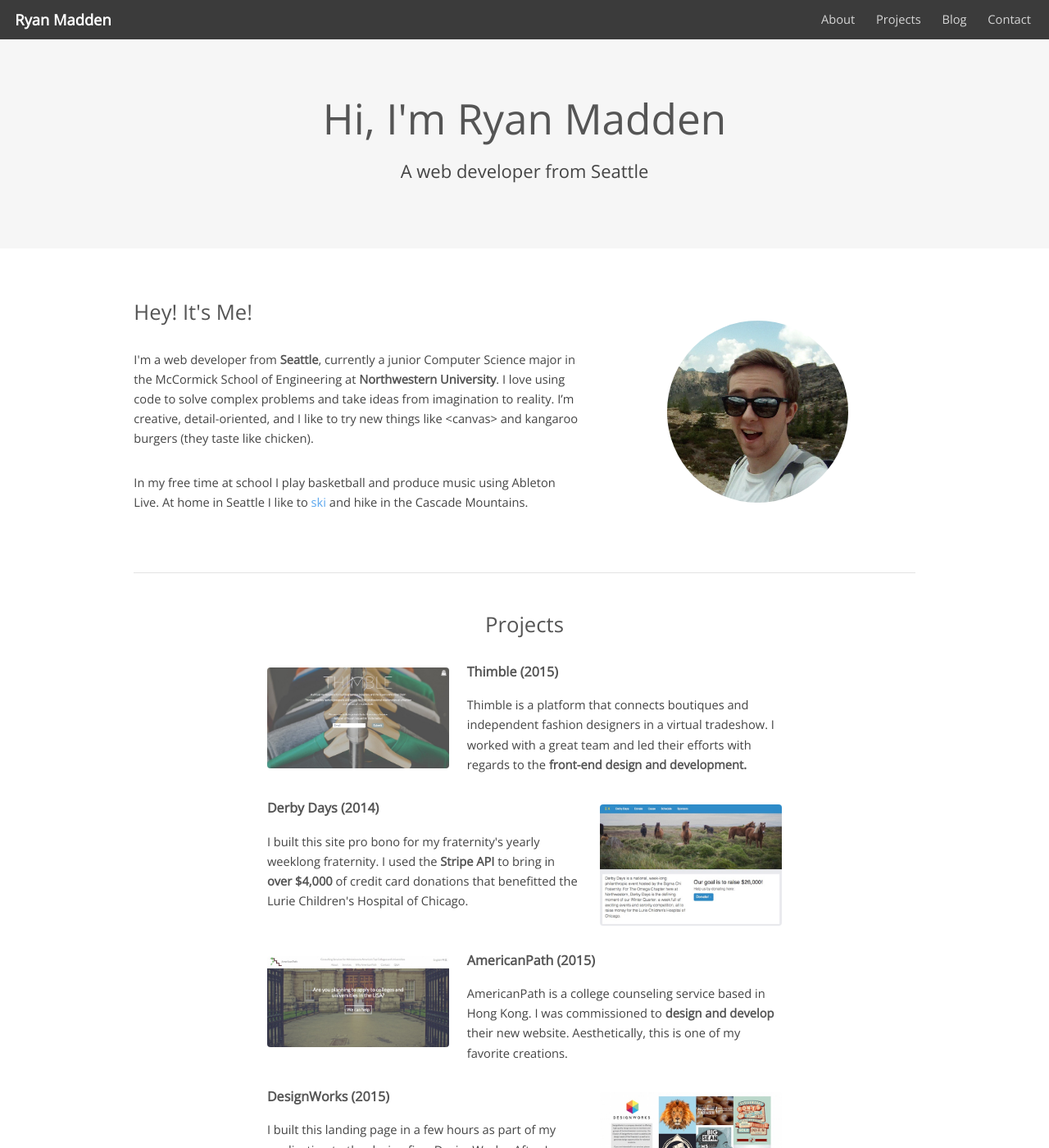
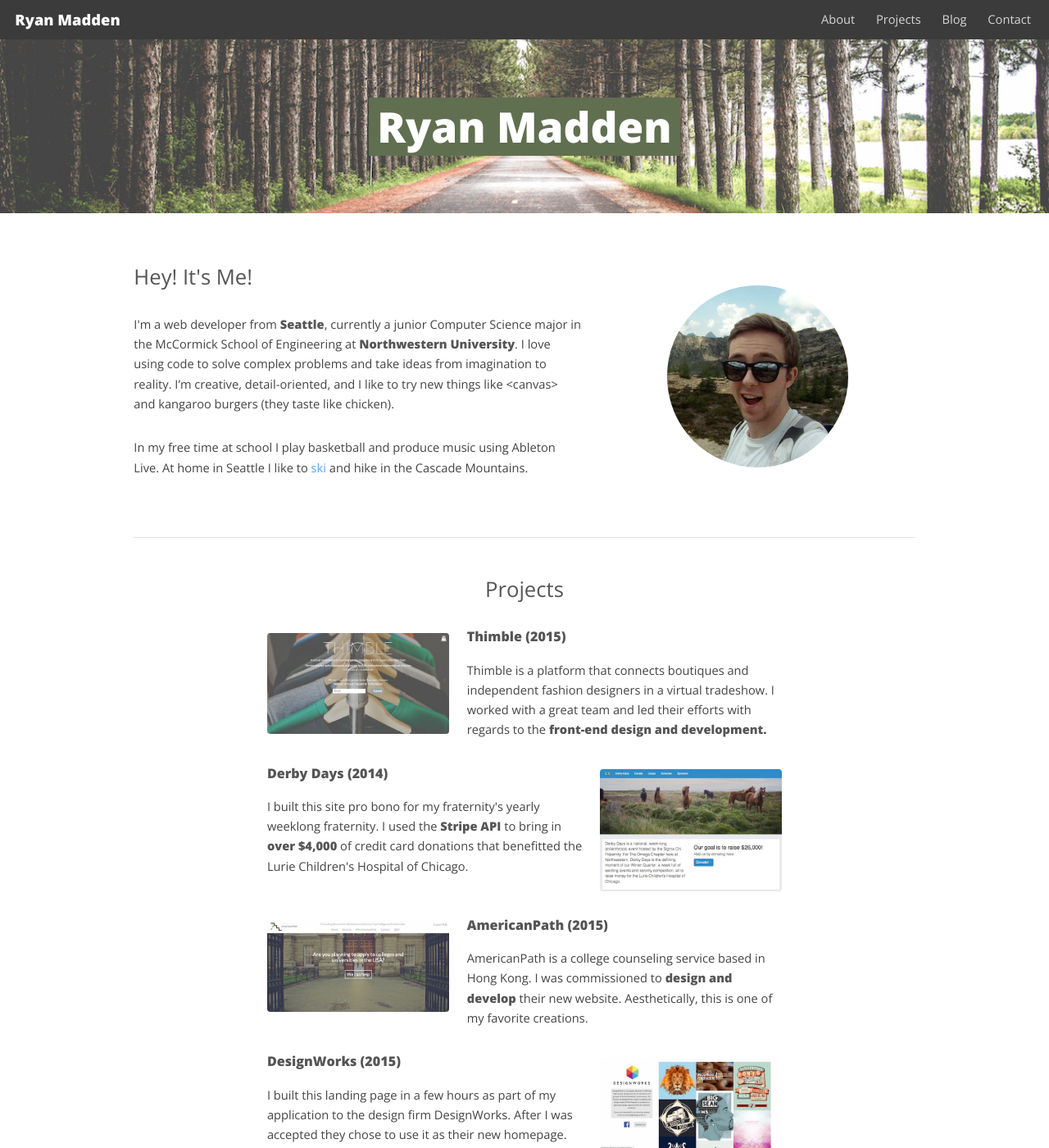
Before and after one commit to ryanmadden/ryanmadden.github.io, a Jekyll site: the page index.html, which Jekyll copies as it is, in a window 1280 px wide and 1400 px high. Shown: the whole window at 82% size. Built offline with Jekyll 4.4.1, drawn with Linux system fonts in a browser that asks for light colours.

Commit message:
Style banner

```diff
--- a/index.html
+++ b/index.html
@@ -5,7 +5,7 @@
 	<title>Ryan Madden - Web Developer from Seattle</title>
 	<meta charset="utf-8" />
 	<meta name="viewport" content="width=device-width, initial-scale=1" />
-	<link href='http://fonts.googleapis.com/css?family=Open+Sans:400' rel='stylesheet' type='text/css'>
+	<link href='http://fonts.googleapis.com/css?family=Open+Sans:400,800' rel='stylesheet' type='text/css'>
 	<link rel="stylesheet" href="/css/main.css" />
 </head>
 <body id="top">
@@ -36,8 +36,8 @@
 
 	<!-- Banner -->
 	<section id="banner">
-		<h2>Hi, I'm Ryan Madden</h2>
-		<p>A web developer from Seattle</p>
+		<h2><!-- Hi, I'm  -->Ryan Madden</h2>
+		<!-- <p>A web developer from Seattle</p> -->
 		<!-- <ul class="actions">
 			<li><a href="#content" class="button special">Content</a></li>
 			<li><a href="#elements" class="button">Elements</a></li>
--- a/sass/layout/_banner.scss
+++ b/sass/layout/_banner.scss
@@ -7,8 +7,14 @@
 /* Banner */
 
 #banner {
+
+	background: url('../img/bg.jpg') no-repeat center center, #f6f6f6;
+	-webkit-background-size: cover;
+	-moz-background-size: cover;
+	-o-background-size: cover;
+	background-size: cover;
+
 	@include padding(8em, 0);
-		background: #f6f6f6;
 	text-align: center;
 
 	h2 {
@@ -16,6 +22,11 @@
 		line-height: 1em;
 		margin: 0 0 0.5em 0;
 		padding: 0;
+		background-color: #606F50;
+		color: white;
+		display: inline-block;
+		padding: 10px;
+		font-weight: 800;
 	}
 
 	p {
```
Also changed, not shown: img/bg.jpg (added). Lines whose indentation alone changed are shown as unchanged.
